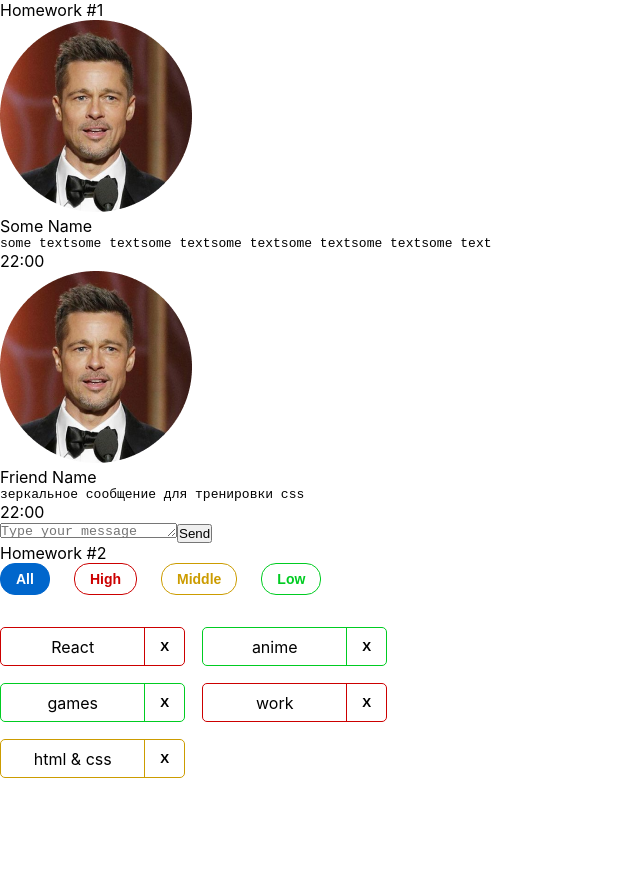
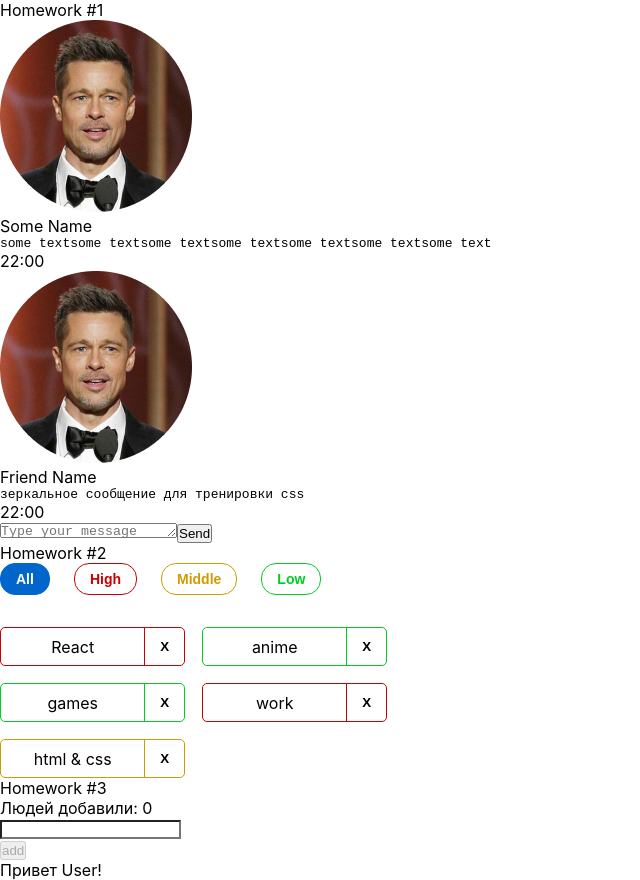
Before and after one commit to aavdienko/HWs, a React (Create React App) app: page / in a window 1280 px wide. Shown: the whole page, without its empty margins (0-640 px from the left). Before the commit the page ends 800 px from the top, so only its background shows below. Built offline with nearby package versions, Linux system fonts and the light colour scheme.

Commit message:
HW03. Input. All done.

```diff
--- a/package.json
+++ b/package.json
@@ -14,7 +14,7 @@
     "@types/node": "16.11.56",
     "@types/react": "18.0.17",
     "@types/react-dom": "18.0.6",
-    "@types/uuid": "8.3.4",
+    "@types/uuid": "^9.0.0",
     "axios": "0.27.2",
     "gh-pages": "4.0.0",
     "react": "18.2.0",
@@ -24,7 +24,7 @@
     "react-scripts": "5.0.1",
     "redux": "4.2.0",
     "typescript": "4.7.4",
-    "uuid": "9.0.0",
+    "uuid": "^9.0.0",
     "web-vitals": "2.1.4"
   },
   "scripts": {
--- a/src/s1-main/App.tsx
+++ b/src/s1-main/App.tsx
@@ -2,6 +2,8 @@
 import s from './App.module.css'
 import HW1 from '../s2-homeworks/hw01/HW1'
 import HW2 from '../s2-homeworks/hw02/HW2'
+import HW3 from '../s2-homeworks/hw03/HW3'
+
 
 function App() {
     return (
@@ -9,7 +11,7 @@
             <HW1/>
             {/*раскомментировать по ходу выполнения*/}
             <HW2/>
-            {/*<HW3/>*/}
+            <HW3/>
             {/*<HW4/>*/}
 
             {/*при выполнении дз 5 и более - закомментировать здесь дз 1-4, так как они есть внутри дз 5*/}
--- a/src/s2-homeworks/hw03/Greeting.module.css
+++ b/src/s2-homeworks/hw03/Greeting.module.css
@@ -8,12 +8,14 @@
 }
 
 .input {
+  background-color: white;
 }
 
 .input:focus {
 }
 
 .errorInput {
+  background-color: red;
 }
 
 .button {
--- a/src/s2-homeworks/hw03/Greeting.tsx
+++ b/src/s2-homeworks/hw03/Greeting.tsx
@@ -1,15 +1,16 @@
-import React, {ChangeEvent, KeyboardEvent} from 'react'
+import React, {ChangeEvent, KeyboardEvent, FocusEvent} from 'react'
 import s from './Greeting.module.css'
+import { UserType } from './HW3'
 
 type GreetingPropsType = {
-    name: any // need to fix any
-    setNameCallback: any // need to fix any
-    addUser: any // need to fix any
-    onBlur: any // need to fix any
-    onEnter: any // need to fix any
-    error: any // need to fix any
-    totalUsers: any // need to fix any
-    lastUserName?: any // need to fix any
+    name: string // need to fix any
+    setNameCallback: (e: ChangeEvent<HTMLInputElement>) => void // need to fix any
+    addUser: () => void // need to fix any
+    onBlur: (e: FocusEvent<HTMLInputElement>) => void // need to fix any
+    onEnter: (e: KeyboardEvent<HTMLInputElement>) => void // need to fix any
+    error: string // need to fix any
+    totalUsers: number // need to fix any
+    lastUserName?: string // need to fix any
 }
 
 // презентационная компонента (для верстальщика)
@@ -25,7 +26,7 @@
         lastUserName,
     } // деструктуризация пропсов
 ) => {
-    const inputClass = s.errorInput // need to fix with (?:)
+    const inputClass = error ? s.errorInput : s.input // need to fix with (?:)
 
     return (
         <div id={'hw3-form'} className={s.greetingForm}>
@@ -40,6 +41,7 @@
                 <div>
                     <input
                         id={'hw3-input'}
+
                         value={name}
                         onChange={setNameCallback}
                         className={inputClass}
--- a/src/s2-homeworks/hw03/GreetingContainer.tsx
+++ b/src/s2-homeworks/hw03/GreetingContainer.tsx
@@ -1,20 +1,30 @@
-import React, { ChangeEvent, KeyboardEvent, useState } from 'react'
+import React, { ChangeEvent, KeyboardEvent, FocusEvent,useState } from 'react'
 import Greeting from './Greeting'
 import { UserType } from './HW3'
 
 type GreetingContainerPropsType = {
-    users: any // need to fix any
-    addUserCallback: any // need to fix any
+    users: UserType[] // need to fix any
+    addUserCallback: (name: string) => void // need to fix any
 }
 
-export const pureAddUser = (name: any, setError: any, setName: any, addUserCallback: any) => {
+export const pureAddUser = (name: string, setError: (error: string) => void, setName: (name: string) => void, addUserCallback: (name: string) => void) => {
     // если имя пустое - показать ошибку, иначе - добавить юзера и очистить инпут
+    if (name.trim() === ''){
+        setError('Ошибка! Введите имя!')
+    } else {
+        addUserCallback(name)
+        setName('')
+    }
 }
 
-export const pureOnBlur = (name: any, setError: any) => { // если имя пустое - показать ошибку
+export const pureOnBlur = (name: string, setError: (error: string) => void) => { // если имя пустое - показать ошибку
+    if (name.trim() === ''){
+        setError('Ошибка! Введите имя!')
+    }
 }
 
-export const pureOnEnter = (e: any, addUser: any) => { // если нажата кнопка Enter - добавить
+export const pureOnEnter = (e: KeyboardEvent<HTMLInputElement>, addUser: () => void) => { // если нажата кнопка Enter - добавить
+    e.key === 'Enter' && addUser()
 }
 
 // более простой и понятный для новичков
@@ -26,11 +36,11 @@
     addUserCallback,
 }) => {
     // деструктуризация пропсов
-    const [name, setName] = useState<any>('') // need to fix any
-    const [error, setError] = useState<any>('') // need to fix any
+    const [name, setName] = useState<string>('') // need to fix any
+    const [error, setError] = useState<string>('') // need to fix any
 
-    const setNameCallback = (e: any) => { // need to fix any
-        setName('some name') // need to fix
+    const setNameCallback = (e: ChangeEvent<HTMLInputElement>) => { // need to fix any
+        setName(e.currentTarget.value) // need to fix
 
         error && setError('')
     }
@@ -38,16 +48,16 @@
         pureAddUser(name, setError, setName, addUserCallback)
     }
 
-    const onBlur = () => {
+    const onBlur = (e: FocusEvent<HTMLInputElement>) => {
         pureOnBlur(name, setError)
     }
 
-    const onEnter = (e: any) => {
+    const onEnter = (e: KeyboardEvent<HTMLInputElement>) => {
         pureOnEnter(e, addUser)
     }
 
-    const totalUsers = 0 // need to fix
-    const lastUserName = 'some name' // need to fix
+    const totalUsers = users.length // need to fix
+    const lastUserName = totalUsers !== 0 ? users[totalUsers - 1].name : 'User' // need to fix
 
     return (
         <Greeting
--- a/src/s2-homeworks/hw03/HW3.tsx
+++ b/src/s2-homeworks/hw03/HW3.tsx
@@ -19,20 +19,22 @@
 
 // types
 export type UserType = {
-    _id: any // need to fix any
-    name: any // need to fix any
+    _id: string // need to fix any
+    name: string // need to fix any
 }
 
-export const pureAddUserCallback = (name: any, setUsers: any, users: any) => { // need to fix any
+export const pureAddUserCallback = (name: string, setUsers: (user: UserType[]) => void, users: Array<UserType>) => { // need to fix any
     const user = { // need to fix
+        _id: v1(),
+        name: name
     }
     setUsers([...users, user])
 }
 
 const HW3 = () => {
-    const [users, setUsers] = useState<any>([]) // need to fix any
+    const [users, setUsers] = useState<Array<UserType>>([]) // need to fix any
 
-    const addUserCallback = (name: any) => { // need to fix any
+    const addUserCallback = (name: string) => { // need to fix any
         pureAddUserCallback(name, setUsers, users)
     }
 
```
Also changed, not shown: 1 other file (tests, documents, lock files or other folders).
